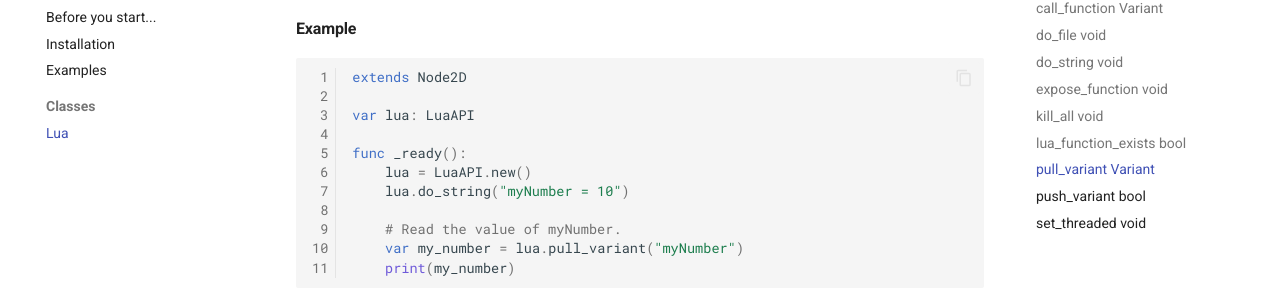
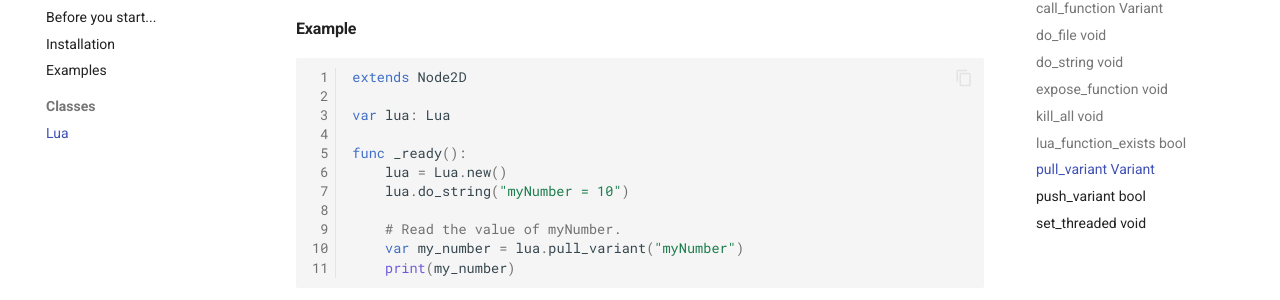
Before and after one commit to WeaselGames/godot_luaAPI_docs, an MkDocs documentation site: the page built from docs/classes/lua.md, in a window 1280 px wide and 900 px high, scrolled down 5817 px. Shown: the part 154-454 px from the top of the window. Built offline with MkDocs 1.6.1 and Material for MkDocs 9.7.7, drawn with Linux system fonts in a browser that asks for light colours; comment, search, counter and statistics services are not loaded; the version menu is left out.

Commit message:
Renamed LuaAPI to Lua

````diff
--- a/docs/classes/lua.md
+++ b/docs/classes/lua.md
@@ -232,10 +232,10 @@ _Variant_
 ```gdscript linenums="1"
 extends Node2D
 
-var lua: LuaAPI
+var lua: Lua
 
 func _ready():
-	lua = LuaAPI.new()
+	lua = Lua.new()
 	lua.do_string("myNumber = 10")
 
 	# Read the value of myNumber.
````
